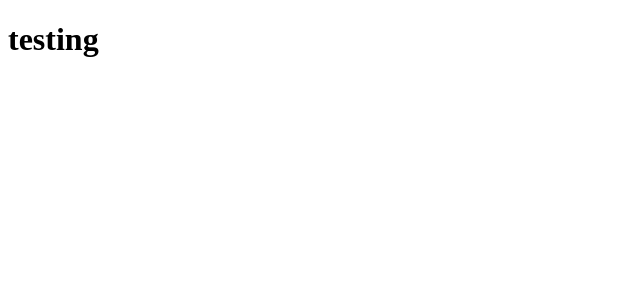
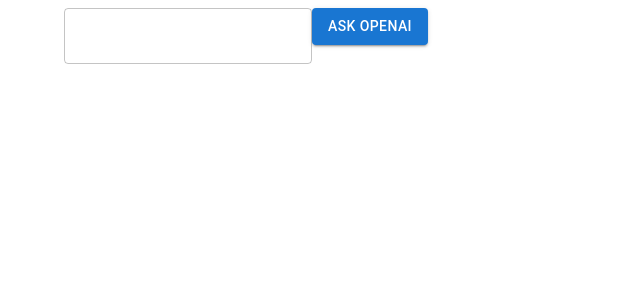
Before and after one commit to candacemartin/voyager-one, a React (Vite) app in the folder client/: page /dashboard in a window 1280 px wide. Shown: the top 300 px of the page, without its empty margins (0-640 px from the left). Built offline with nearby package versions, Linux system fonts and the light colour scheme.

Commit message:
FE components
Co-authored-by: Candace Martin <candacemartin@users.noreply.github.com>

```diff
--- /dev/null
+++ b/client/src/components/ChatbotButton.tsx
@@ -0,0 +1,9 @@
+import Button from '@mui/material/Button';
+
+export default function ChatbotButton(): JSX.Element {
+  return (
+    <Button variant='contained' type='submit'>
+      ask openai
+    </Button>
+  );
+}
--- /dev/null
+++ b/client/src/components/ChatbotContainer.tsx
@@ -0,0 +1,95 @@
+import { useEffect, useState } from 'react';
+import Box from '@mui/material/Box';
+
+import ChatbotInput from './ChatbotInput';
+import ChatbotButton from './ChatbotButton';
+import ChatbotMessageDisplay from './ChatbotMessageDisplay';
+
+// interface ChatbotStream extends ReadableStream<Uint8Array> {
+//   [Symbol.asyncIterator](): AsyncIterator<Uint8Array>;
+// }
+
+export default function ChatbotContainer(): JSX.Element {
+  const [isLoading, setIsLoading] = useState<boolean>(false);
+  const [input, setInput] = useState<string>('');
+  const [messages, setMessages] = useState<string[]>([]);
+
+  const handleSubmit = async (e: React.FormEvent<HTMLFormElement>) => {
+    e.preventDefault();
+    try {
+      setIsLoading(true);
+      setMessages((prev) => [...prev, input]);
+      setInput('');
+      const res = await fetch('/api/chat/new', {
+        method: 'POST',
+        headers: {
+          'Content-Type': 'application/json',
+        },
+        body: JSON.stringify({ message: input }),
+      });
+
+      if (res.ok) {
+        const reader = res.body?.getReader(); // reader for response body
+        // // for await (const chunk of res.body as ChatbotStream) {
+        // //   console.log(chunk);
+        // // }
+
+        // reader!.read().then(function processText({ done, value }): void {
+        //   if (done) {
+        //     console.log('complete');
+        //     return;
+        //   }
+
+        //   console.log(value);
+
+        //   return reader?.read().then(processText);
+        // });
+
+        // let reading = true;
+        // while (reading) {
+        //   setIsLoading(false);
+        //   const chunk = await reader?.read();
+        //   if (chunk?.done) {
+        //     reading = false;
+        //   }
+        //   if (chunk?.value) {
+        //     const text = new TextDecoder().decode(chunk?.value);
+        //     setMessages((prevMessages) => [...prevMessages, text]);
+        //   }
+        // }
+
+        function read() {
+          return reader.read().then(({ done, value }) => {
+            if (done) {
+              // The stream has ended
+              console.log('Stream finished');
+              return;
+            }
+
+            // Process the chunk of data (Uint8Array or ArrayBuffer)
+            console.log('Received data:', value);
+
+            // Continue reading the stream
+            return read();
+          });
+        }
+
+        // Start reading the stream
+        return read();
+      }
+    } catch (err) {
+      setIsLoading(false);
+      console.error(err);
+    }
+  };
+
+  return (
+    <Box component='form' onSubmit={handleSubmit}>
+      {messages.map((msg, i) => (
+        <ChatbotMessageDisplay message={msg} key={i} />
+      ))}
+      <ChatbotInput input={input} setInput={setInput} />
+      <ChatbotButton />
+    </Box>
+  );
+}
--- /dev/null
+++ b/client/src/components/ChatbotInput.tsx
@@ -0,0 +1,22 @@
+import TextField from '@mui/material/TextField';
+import { Dispatch, SetStateAction } from 'react';
+
+interface ChatbotInputProps {
+  input: string;
+  setInput: Dispatch<SetStateAction<string>>;
+}
+
+export default function ChatbotInput({
+  input,
+  setInput,
+}: ChatbotInputProps): JSX.Element {
+  return (
+    <TextField
+      required
+      id='outlined-basic'
+      variant='outlined'
+      value={input}
+      onChange={(e) => setInput(e.target.value)}
+    />
+  );
+}
--- /dev/null
+++ b/client/src/components/ChatbotMessageDisplay.tsx
@@ -0,0 +1,9 @@
+interface ChatbotMessageDisplayProps {
+  message: string;
+}
+
+export default function ChatbotMessageDisplay({
+  message,
+}: ChatbotMessageDisplayProps): JSX.Element {
+  return <div>{message}</div>;
+}
--- a/client/src/pages/Dashboard.tsx
+++ b/client/src/pages/Dashboard.tsx
@@ -1,7 +1,11 @@
+import Container from '@mui/material/Container';
+
+import ChatbotContainer from '../components/ChatbotContainer';
+
 export default function Dashboard() {
   return (
-    <div>
-      <h1>testing</h1>
-    </div>
+    <Container>
+      <ChatbotContainer />
+    </Container>
   );
 }
--- a/client/src/pages/Home.tsx
+++ b/client/src/pages/Home.tsx
@@ -4,7 +4,7 @@
 import SignUpContainer from '../components/SignUpContainer';
 import Footer from '../components/Footer';
 
-export default function Auth() {
+export default function Home() {
   return (
     <Grid container justifyContent='center'>
       <Grid item xs={12}>
```
